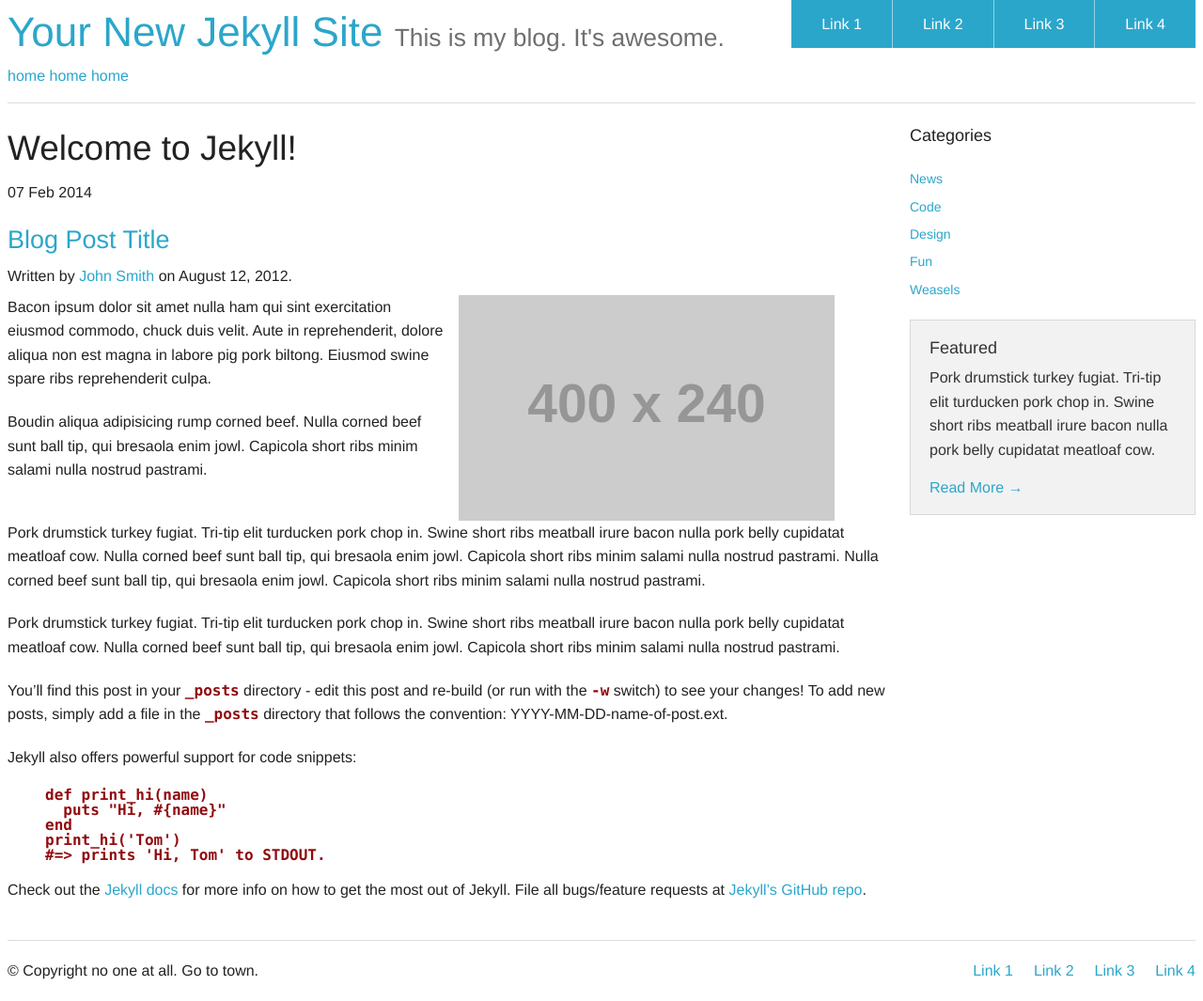
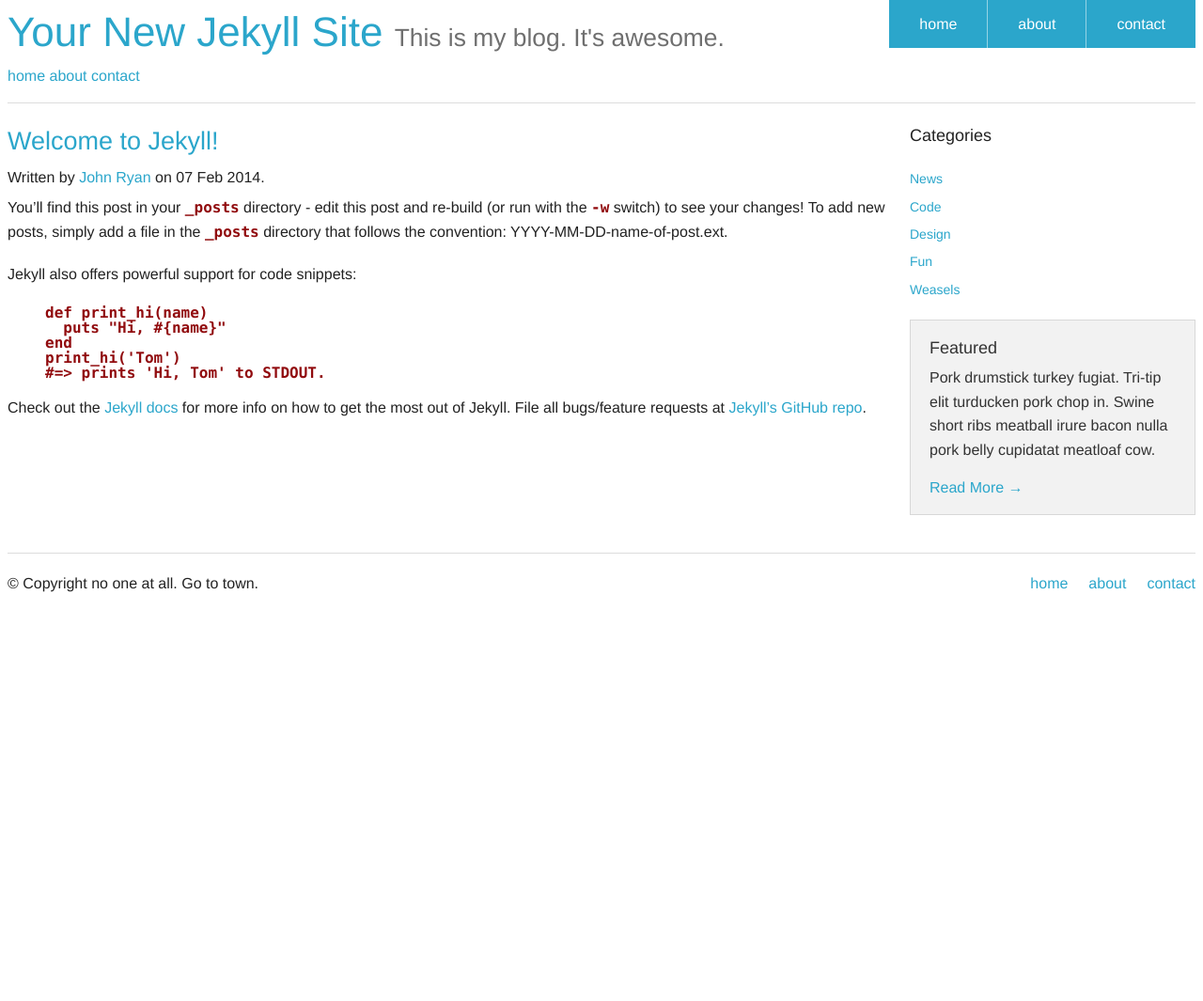
Before and after one commit to jnyryan/jekyll-foundation-quickstart, a Jekyll site: the page built from _posts/2014-02-07-welcome-to-jekyll-copy-1.markdown, in a window 1280 px wide. Shown: the whole page at 94% size. Built offline with Jekyll 4.4.1, drawn with Linux system fonts in a browser that asks for light colours; Markdown is read by kramdown in place of the engine named in the settings; after the commit the page ends 900 px from its top, so only the background shows below that.

Commit message:
updated post layout

```diff
--- a/_layouts/default.html
+++ b/_layouts/default.html
@@ -15,16 +15,15 @@
     <div class="large-12 columns">
       <div class="nav-bar right">
        <ul class="button-group">
-         <li><a href="#" class="button">Link 1</a></li>
-         <li><a href="#" class="button">Link 2</a></li>
-         <li><a href="#" class="button">Link 3</a></li>
-         <li><a href="#" class="button">Link 4</a></li>
+         <li><a href="#" class="button">home</a></li>
+         <li><a href="#" class="button">about</a></li>
+         <li><a href="#" class="button">contact</a></li>
         </ul>
       </div>
       <h1 class="title"><a href="/">{{ site.name }}</a>&nbsp;<small>This is my blog. It's awesome.</small></h1>
       <a class="extra" href="/">home</a>
-      <a class="extra" href="/">home</a>
-      <a class="extra" href="/">home</a>
+      <a class="extra" href="/">about</a>
+      <a class="extra" href="/">contact</a>
 
       <hr />
     </div>
@@ -85,10 +84,9 @@
         </div>
         <div class="large-6 columns">
           <ul class="inline-list right">
-            <li><a href="#">Link 1</a></li>
-            <li><a href="#">Link 2</a></li>
-            <li><a href="#">Link 3</a></li>
-            <li><a href="#">Link 4</a></li>
+            <li><a href="#">home</a></li>
+            <li><a href="#">about</a></li>
+            <li><a href="#">contact</a></li>
           </ul>
         </div>
       </div>
--- a/_layouts/post.html
+++ b/_layouts/post.html
@@ -1,27 +1,10 @@
 ---
 layout: default
 ---
-<h2>{{ page.title }}</h2>
-<p class="meta">{{ page.date | date_to_string }}</p>
-
 <article>
 
-        <h3><a href="#">Blog Post Title</a></h3>
-        <h6>Written by <a href="#">John Smith</a> on August 12, 2012.</h6>
-
-        <div class="row">
-          <div class="large-6 columns">
-            <p>Bacon ipsum dolor sit amet nulla ham qui sint exercitation eiusmod commodo, chuck duis velit. Aute in reprehenderit, dolore aliqua non est magna in labore pig pork biltong. Eiusmod swine spare ribs reprehenderit culpa.</p>
-            <p>Boudin aliqua adipisicing rump corned beef. Nulla corned beef sunt ball tip, qui bresaola enim jowl. Capicola short ribs minim salami nulla nostrud pastrami.</p>
-          </div>
-          <div class="large-6 columns">
-            <img src="http://placehold.it/400x240&text=[img]" />
-          </div>
-        </div>
-
-        <p>Pork drumstick turkey fugiat. Tri-tip elit turducken pork chop in. Swine short ribs meatball irure bacon nulla pork belly cupidatat meatloaf cow. Nulla corned beef sunt ball tip, qui bresaola enim jowl. Capicola short ribs minim salami nulla nostrud pastrami. Nulla corned beef sunt ball tip, qui bresaola enim jowl. Capicola short ribs minim salami nulla nostrud pastrami.</p>
-
-        <p>Pork drumstick turkey fugiat. Tri-tip elit turducken pork chop in. Swine short ribs meatball irure bacon nulla pork belly cupidatat meatloaf cow. Nulla corned beef sunt ball tip, qui bresaola enim jowl. Capicola short ribs minim salami nulla nostrud pastrami.</p>
+        <h3><a href="#">{{ page.title }}</a></h3>
+        <h6>Written by <a href="#">John Ryan</a> on {{ page.date | date_to_string }}.</h6>
 
         {{ content }}
 
```
